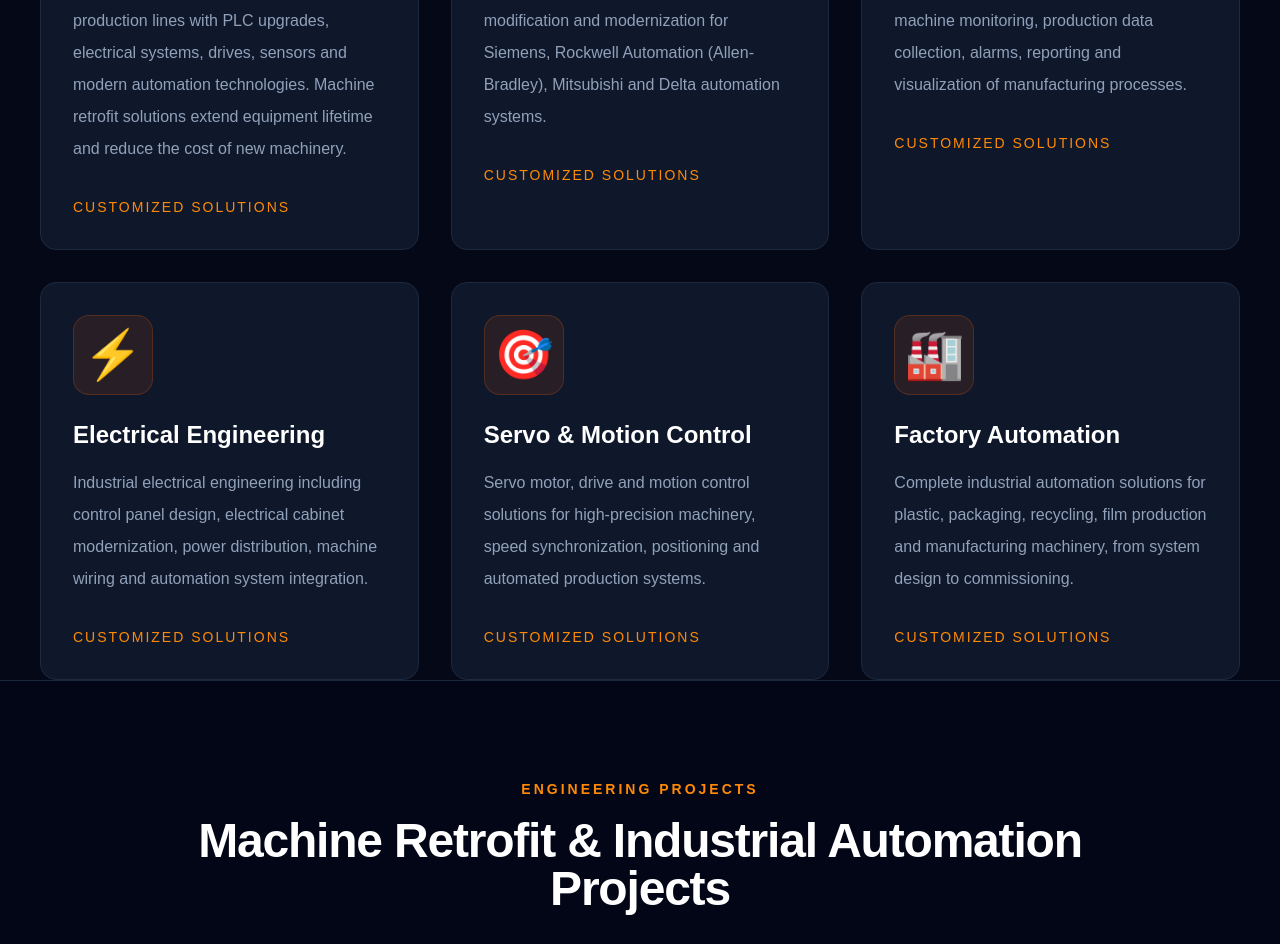
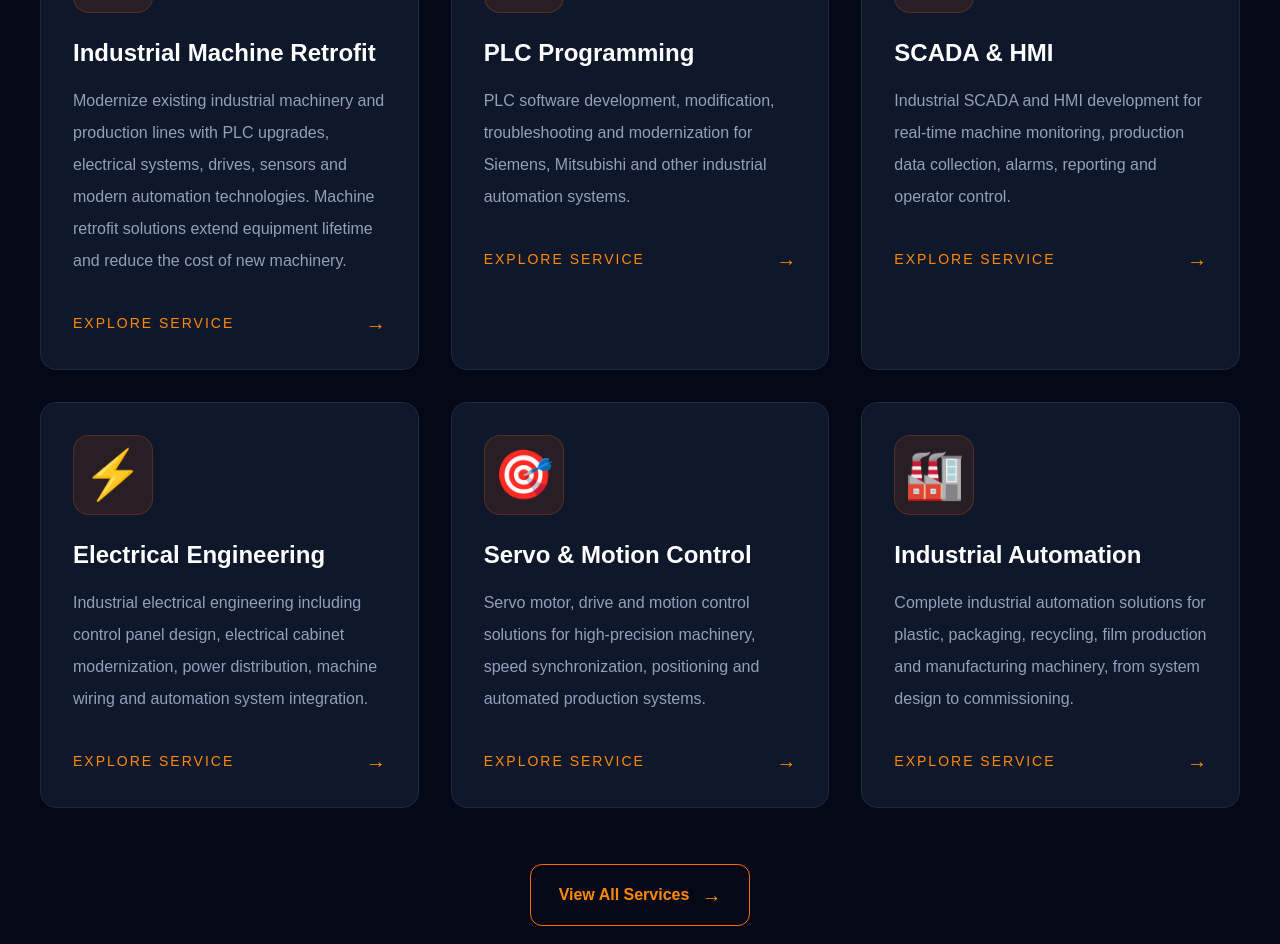
Before and after one commit to ilmaz0/aena-technologies, a Next.js app: page / in a window 1280 px wide. Shown: the part 3000-3944 px from the top of the page. Built offline with nearby package versions, Linux system fonts and the light colour scheme.

Commit message:
home services seo

```diff
--- a/components/Home/Services.tsx
+++ b/components/Home/Services.tsx
@@ -1,46 +1,57 @@
+
+import Link from "next/link";
+
 export default function Services() {
   const services = [
     {
       icon: "⚙️",
       title: "Industrial Machine Retrofit",
+      slug: "machine-retrofit",
       description:
         "Modernize existing industrial machinery and production lines with PLC upgrades, electrical systems, drives, sensors and modern automation technologies. Machine retrofit solutions extend equipment lifetime and reduce the cost of new machinery.",
     },
     {
       icon: "🤖",
-      title: "PLC & HMI Programming",
+      title: "PLC Programming",
+      slug: "plc-programming",
       description:
-        "PLC and HMI software development, modification and modernization for Siemens, Rockwell Automation (Allen-Bradley), Mitsubishi and Delta automation systems.",
+        "PLC software development, modification, troubleshooting and modernization for Siemens, Mitsubishi and other industrial automation systems.",
     },
     {
       icon: "🖥️",
-      title: "SCADA Systems",
+      title: "SCADA & HMI",
+      slug: "scada-hmi",
       description:
-        "Industrial SCADA development for real-time machine monitoring, production data collection, alarms, reporting and visualization of manufacturing processes.",
+        "Industrial SCADA and HMI development for real-time machine monitoring, production data collection, alarms, reporting and operator control.",
     },
     {
       icon: "⚡",
       title: "Electrical Engineering",
+      slug: "electrical-engineering",
       description:
         "Industrial electrical engineering including control panel design, electrical cabinet modernization, power distribution, machine wiring and automation system integration.",
     },
     {
       icon: "🎯",
       title: "Servo & Motion Control",
+      slug: "servo-motion-control",
       description:
         "Servo motor, drive and motion control solutions for high-precision machinery, speed synchronization, positioning and automated production systems.",
     },
     {
       icon: "🏭",
-      title: "Factory Automation",
+      title: "Industrial Automation",
+      slug: "industrial-automation",
       description:
         "Complete industrial automation solutions for plastic, packaging, recycling, film production and manufacturing machinery, from system design to commissioning.",
     },
   ];
 
   return (
-    <section>
+    <section className="py-24">
       <div className="mx-auto max-w-7xl px-10">
+
+        {/* SECTION HEADER */}
 
         <div className="text-center">
 
@@ -48,11 +59,11 @@ export default function Services() {
             Our Services
           </span>
 
-          <h2 className="mt-4 text-5xl font-bold">
+          <h2 className="mt-4 text-4xl font-bold sm:text-5xl">
             Industrial Automation & Machine Retrofit Services
           </h2>
 
-          <p className="mx-auto mt-6 max-w-3xl text-lg text-slate-400">
+          <p className="mx-auto mt-6 max-w-3xl text-lg leading-8 text-slate-400">
             AENA Technologies provides industrial automation, machine
             retrofit and modernization services for machinery and
             production lines. We combine PLC programming, electrical
@@ -62,13 +73,22 @@ export default function Services() {
 
         </div>
 
+
+        {/* SERVICE CARDS */}
+
         <div className="mt-20 grid gap-8 md:grid-cols-2 lg:grid-cols-3">
 
           {services.map((service) => (
 
-            <div
+            <Link
               key={service.title}
+              href={`/services/${service.slug}`}
+              className="group block"
+            >
+
+              <article
                 className="
+                  h-full
                   rounded-2xl
                   border
                   border-slate-800
@@ -83,6 +103,8 @@ export default function Services() {
                 "
               >
 
+                {/* ICON */}
+
                 <div
                   className="
                     flex
@@ -95,26 +117,85 @@ export default function Services() {
                     border-orange-500/20
                     bg-orange-500/10
                     text-5xl
+                    transition-transform
+                    duration-300
+                    group-hover:scale-110
                   "
                 >
                   {service.icon}
                 </div>
 
-              <h3 className="mt-6 text-2xl font-bold">
+
+                {/* TITLE */}
+
+                <h3 className="mt-6 text-2xl font-bold transition-colors group-hover:text-orange-400">
                   {service.title}
                 </h3>
+
+
+                {/* DESCRIPTION */}
 
                 <p className="mt-4 leading-8 text-slate-400">
                   {service.description}
                 </p>
 
-              <p className="mt-8 text-sm uppercase tracking-[2px] text-orange-400">
-                Customized Solutions
-              </p>
+
+                {/* LINK */}
+
+                <div className="mt-8 flex items-center justify-between">
+
+                  <span className="text-sm uppercase tracking-[2px] text-orange-400">
+                    Explore Service
+                  </span>
+
+                  <span
+                    className="
+                      text-xl
+                      text-orange-400
+                      transition-transform
+                      duration-300
+                      group-hover:translate-x-2
+                    "
+                  >
+                    →
+                  </span>
 
                 </div>
 
+              </article>
+
+            </Link>
+
           ))}
+
+        </div>
+
+
+        {/* ALL SERVICES */}
+
+        <div className="mt-14 text-center">
+
+          <Link
+            href="/services"
+            className="
+              inline-flex
+              items-center
+              gap-3
+              rounded-xl
+              border
+              border-orange-500
+              px-7
+              py-4
+              font-semibold
+              text-orange-400
+              transition
+              hover:bg-orange-500
+              hover:text-white
+            "
+          >
+            View All Services
+            <span className="text-xl">→</span>
+          </Link>
 
         </div>
 
```
Lines whose indentation alone changed are shown as unchanged.
